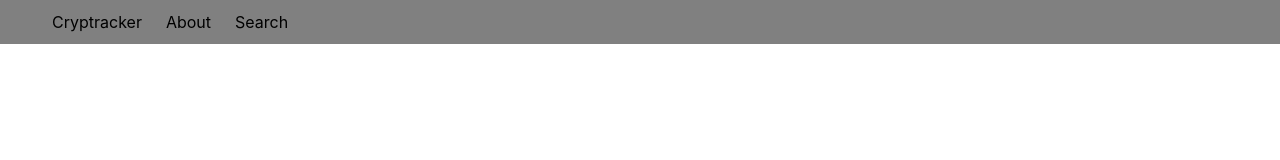
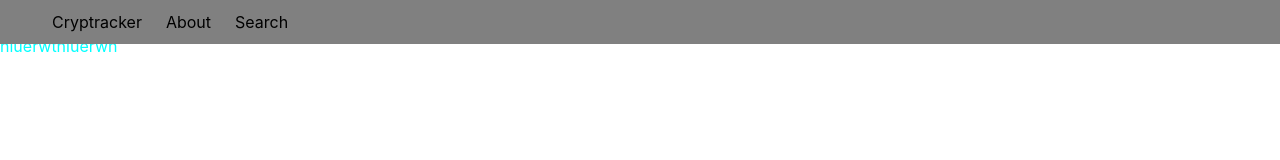
Before and after one commit to Bilal-Nadeem-Ahmed/cryptracker-, a Next.js app: page / in a window 1280 px wide. Shown: the top 160 px of the page. Built offline with nearby package versions, Linux system fonts and the light colour scheme.

Commit message:
changes to view of home

```diff
--- a/pages/index.js
+++ b/pages/index.js
@@ -14,6 +14,8 @@ export default function Home() {
       </nav>
 
       <main>
+        <p>wuejrhjkewr gfuiewr tuirew htuireh uiwerhr tuiowerhuiot h ewruirth uiewrht uierhtuierhtuihewrtuihreuithreuiwht uewrrtheuirw thrueiohtuierht erwui thewriut hiuerwthiuerwh
+        </p>
 
       </main>
 
```
